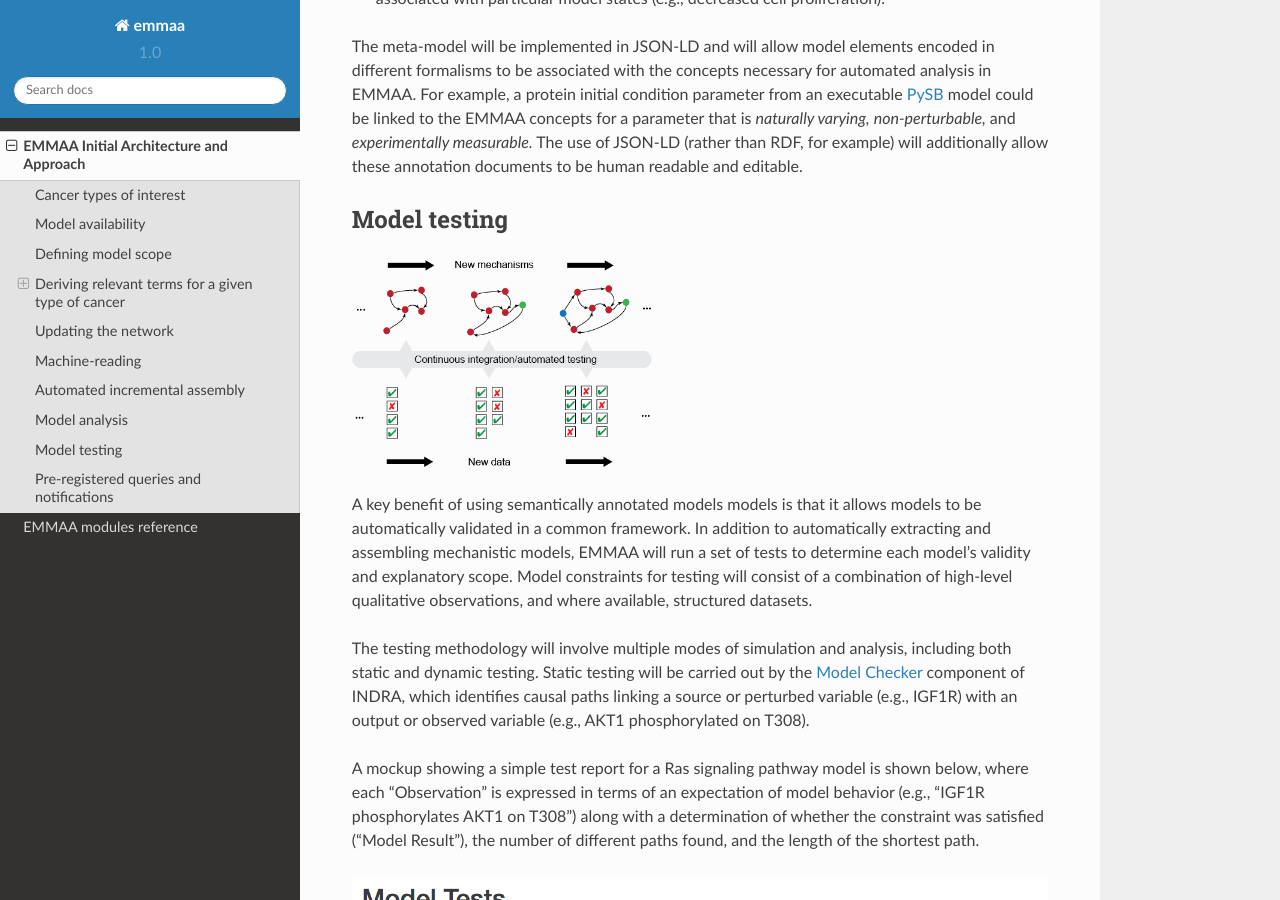
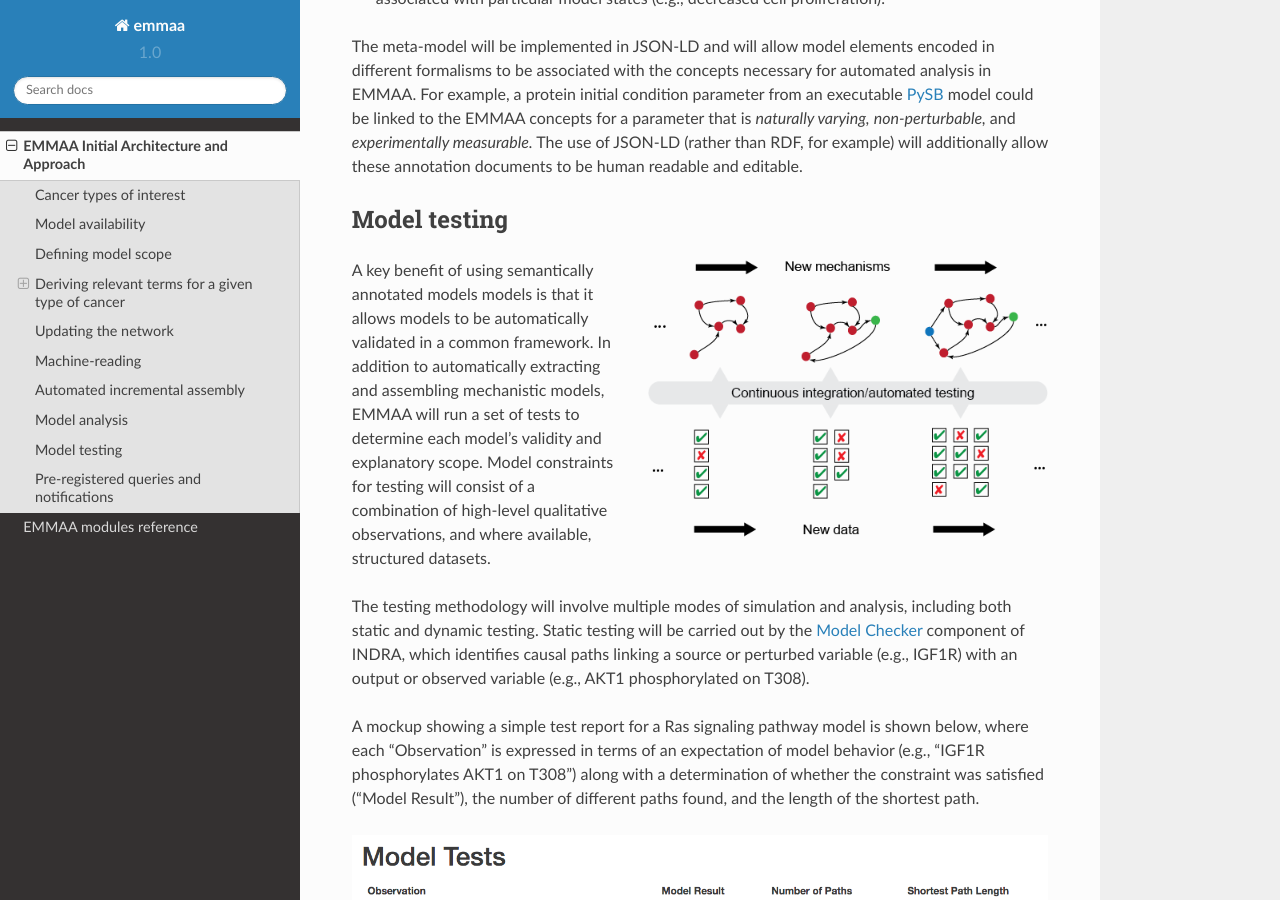
Before and after one commit to gyorilab/emmaa, a Sphinx documentation site: the page built from doc/architecture.rst, in a window 1280 px wide and 900 px high, scrolled down 4483 px. Built offline with Sphinx 7.4.7 and the Read the Docs theme 2.0.0, drawn with Linux system fonts in a browser that asks for light colours; pages that are not in the unit, such as notebooks, are missing from menus.

Commit message:
Align test figure

```diff
--- a/doc/architecture.rst
+++ b/doc/architecture.rst
@@ -204,7 +204,8 @@ Model testing
 -------------
 
 .. image:: _static/images/model_testing_concept.png
-   :scale: 60 %
+   :scale: 80 %
+   :align: right
 
 A key benefit of using semantically annotated models models is that it allows
 models to be automatically validated in a common framework. In addition to
```
